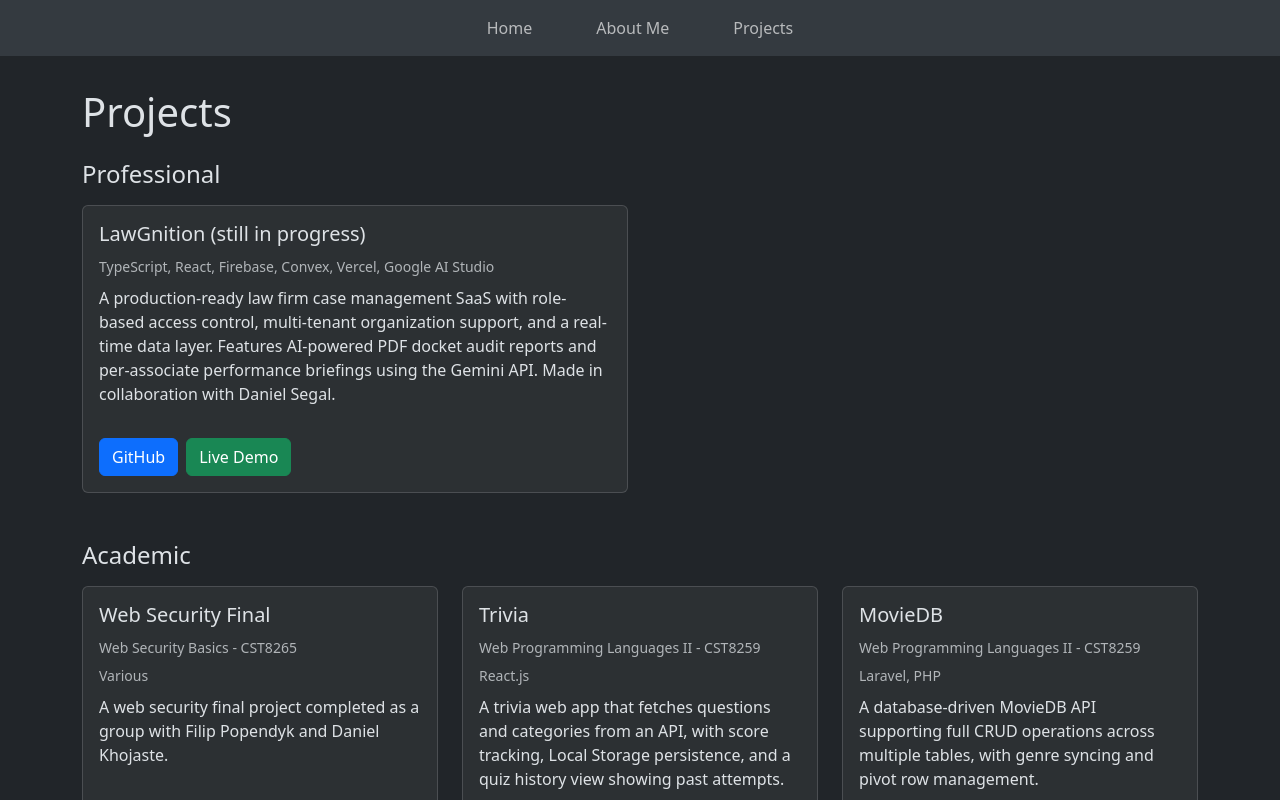
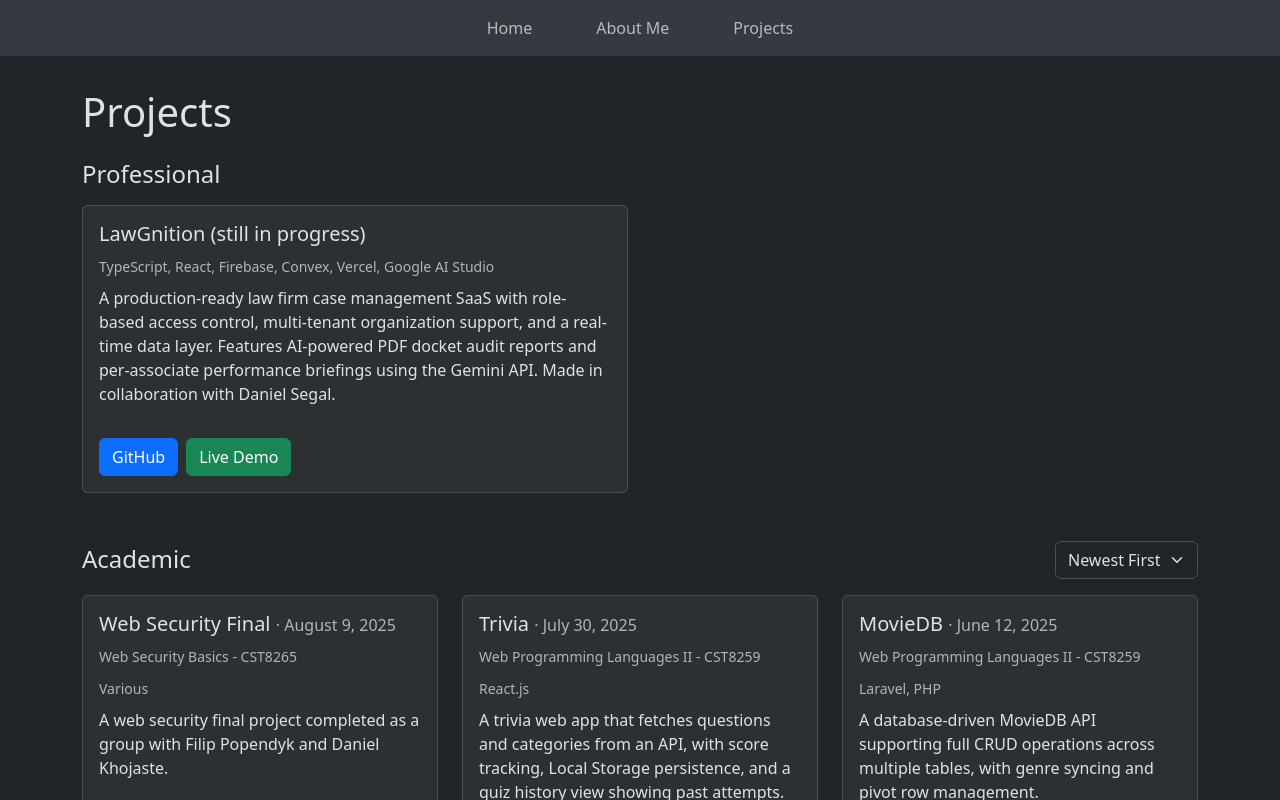
Before and after one commit to Topmen4099/adam-hadad-portfolio, a React (Vite) app: page /projects in a window 1280 px wide. Shown: the top 800 px of the page. Built offline with nearby package versions, Linux system fonts and the light colour scheme.

Commit message:
added sort to the projects

```diff
--- a/src/data/projects.js
+++ b/src/data/projects.js
@@ -13,6 +13,7 @@ export const academicProjects = [
     name: "Web Security Final",
     course: "Web Security Basics - CST8265",
     tech: "Various",
+    date: "2025-08-09",
     description: "A web security final project completed as a group with Filip Popendyk and Daniel Khojaste.",
     github: "https://github.com/Topmen4099/web-security-final-cst8265"
   },
@@ -20,6 +21,7 @@ export const academicProjects = [
     name: "Trivia",
     course: "Web Programming Languages II - CST8259",
     tech: "React.js",
+    date: "2025-07-30",
     description: "A trivia web app that fetches questions and categories from an API, with score tracking, Local Storage persistence, and a quiz history view showing past attempts.",
     github: "https://github.com/Topmen4099/trivia-cst8259",
     live: "https://adam-hadad-trivia-cst8259.vercel.app/"
@@ -28,6 +30,7 @@ export const academicProjects = [
     name: "MovieDB",
     course: "Web Programming Languages II - CST8259",
     tech: "Laravel, PHP",
+    date: "2025-06-12",
     description: "A database-driven MovieDB API supporting full CRUD operations across multiple tables, with genre syncing and pivot row management.",
     github: "https://github.com/Topmen4099/movie-db-cst8259"
   },
@@ -35,6 +38,7 @@ export const academicProjects = [
     name: "Gradebook",
     course: "Web Programming Languages II - CST8259",
     tech: "Laravel, PHP",
+    date: "2025-05-28",
     description: "A gradebook management application built with Laravel.",
     github: "https://github.com/Topmen4099/gradebook-cst8259"
   },
@@ -42,6 +46,7 @@ export const academicProjects = [
     name: "Social Media",
     course: "Web Applications Development - CST8257",
     tech: "PHP",
+    date: "2024-12-04",
     description: "A social media web application built as a group project with Andre Cunha and Richer Bueno.",
     github: "https://github.com/Topmen4099/social-media-final-php-cst8257"
   },
@@ -49,6 +54,7 @@ export const academicProjects = [
     name: "Registrar",
     course: "Web Programming II - CST8253",
     tech: "C#, Razor/Blazor",
+    date: "2024-08-16",
     description: "A registrar web application built for managing student records.",
     github: "https://github.com/Topmen4099/registrar-cst8253"
   },
@@ -56,6 +62,7 @@ export const academicProjects = [
     name: "Travel Agency",
     course: "Web Programming II - CST8253",
     tech: "C#",
+    date: "2024-06-21",
     description: "A C# application to log passenger names and flight details, with functionality to update and modify passenger information.",
     github: "https://github.com/Topmen4099/travel-agency-cst8253"
   },
@@ -63,6 +70,7 @@ export const academicProjects = [
     name: "Pokédex",
     course: "Web Programming I - CST8209",
     tech: "HTML, CSS, JavaScript",
+    date: "2024-04-19",
     description: "A web app displaying Pokémon data with interactive pop-ups for type and abilities, and Local Storage features to catch and release Pokémon.",
     github: "https://github.com/Topmen4099/pokedex-cst8209",
     live: "https://adam-hadad-pokedex-cst8209.vercel.app/"
@@ -71,6 +79,7 @@ export const academicProjects = [
     name: "Mad Libs",
     course: "Web Programming I - CST8209",
     tech: "HTML, CSS, JavaScript",
+    date: "2024-04-02",
     description: "A fun Mad Libs web app built with vanilla JavaScript.",
     github: "https://github.com/Topmen4099/mad-libs-cst8209",
     live: "https://adam-hadad-mad-libs-cst8209.vercel.app/"
@@ -79,6 +88,7 @@ export const academicProjects = [
     name: "Random Domino Generator",
     course: "Web Programming I - CST8209",
     tech: "HTML, CSS, JavaScript",
+    date: "2024-03-01",
     description: "A program that randomly generates domino dot patterns on page refresh.",
     github: "https://github.com/Topmen4099/dominoes-cst8209",
     live: "https://adam-hadad-dominoes-cst8209.vercel.app/"
@@ -87,6 +97,7 @@ export const academicProjects = [
     name: "Landing Page",
     course: "Cross-Platform Web Design - CST8117",
     tech: "HTML, CSS",
+    date: "2024-03-23",
     description: "A responsive landing page built as part of a cross-platform web design course.",
     github: "https://github.com/Topmen4099/landing-page-cst8117",
     live: "https://adam-hadad-landing-page-cst8117.vercel.app/"
--- a/src/pages/Projects.jsx
+++ b/src/pages/Projects.jsx
@@ -1,6 +1,17 @@
+import { useState } from 'react'
 import { professionalProjects, academicProjects } from '../data/projects'
 
 function Projects() {
+  const [sort, setSort] = useState('date-desc')
+
+  const sortedAcademic = [...academicProjects].sort((a, b) => {
+    if (sort === 'date-desc') return new Date(b.date) - new Date(a.date)
+    if (sort === 'date-asc') return new Date(a.date) - new Date(b.date)
+    if (sort === 'alpha') return a.name.localeCompare(b.name)
+    if (sort === 'course') return a.course.localeCompare(b.course)
+    return 0
+  })
+
   return (
     <div className="container py-4">
       <h1>Projects</h1>
@@ -26,14 +37,26 @@ function Projects() {
         ))}
       </div>
 
-      <h2 className="h4 mb-3">Academic</h2>
+      <div className="d-flex justify-content-between align-items-center mb-3">
+        <h2 className="h4 mb-0">Academic</h2>
+        <select
+          className="form-select w-auto"
+          value={sort}
+          onChange={(e) => setSort(e.target.value)}
+        >
+          <option value="date-desc">Newest First</option>
+          <option value="date-asc">Oldest First</option>
+          <option value="alpha">Alphabetical</option>
+          <option value="course">By Course</option>
+        </select>
+      </div>
       <div className="row g-4">
-        {academicProjects.map((project) => (
+        {sortedAcademic.map((project) => (
           <div className="col-md-4" key={project.name}>
             <div className="card h-100">
               <div className="card-body d-flex flex-column">
-                <h3 className="h5 card-title">{project.name}</h3>
-                <p className="text-muted mb-1"><small>{project.course}</small></p>
+                <h3 className="h5 card-title">{project.name} <small className="text-muted fs-6">· {new Date(project.date).toLocaleDateString('en-CA', { year: 'numeric', month: 'long', day: 'numeric' })}</small></h3>
+                <p className="text-muted mb-2"><small>{project.course}</small></p>
                 <p className="text-muted mb-2"><small>{project.tech}</small></p>
                 <p className="card-text flex-grow-1">{project.description}</p>
                 <div className="d-flex gap-2 mt-3">
```
